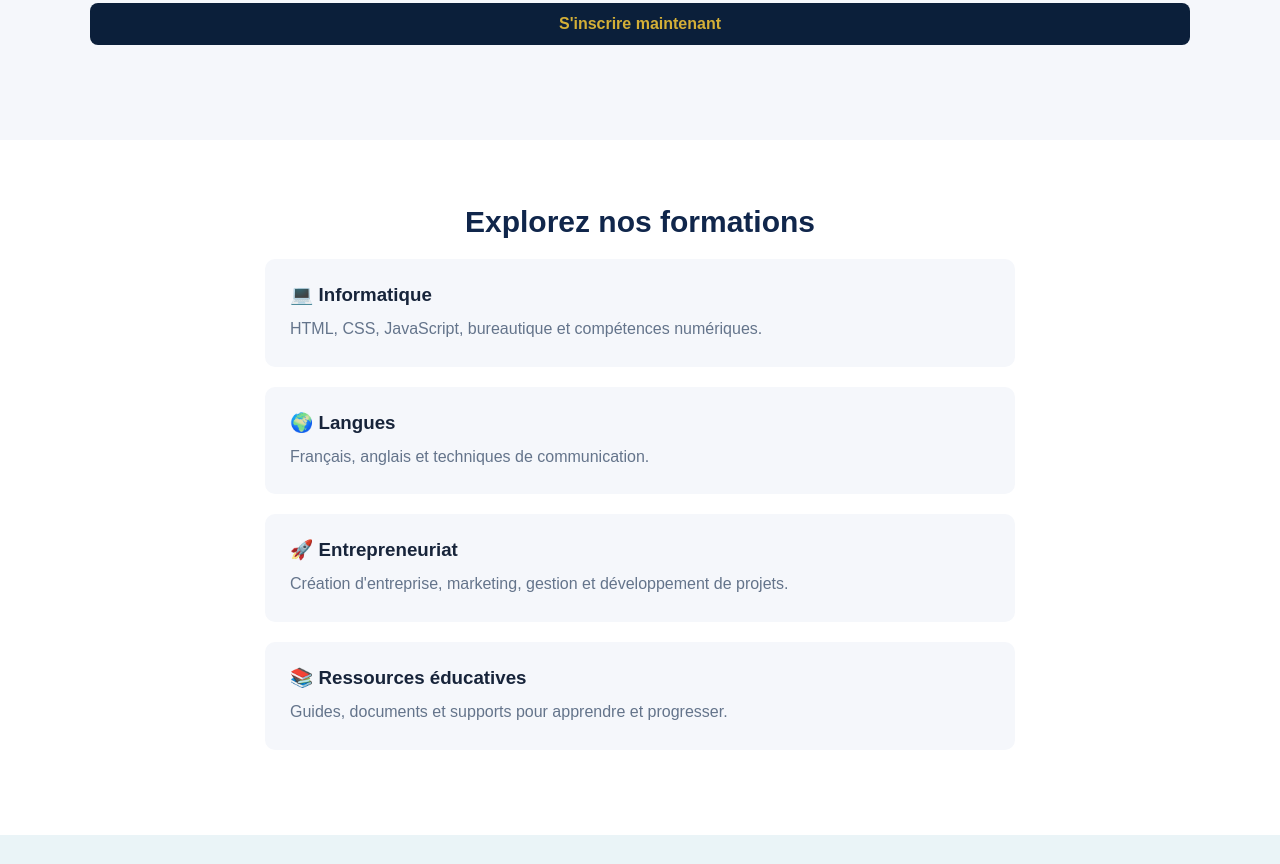
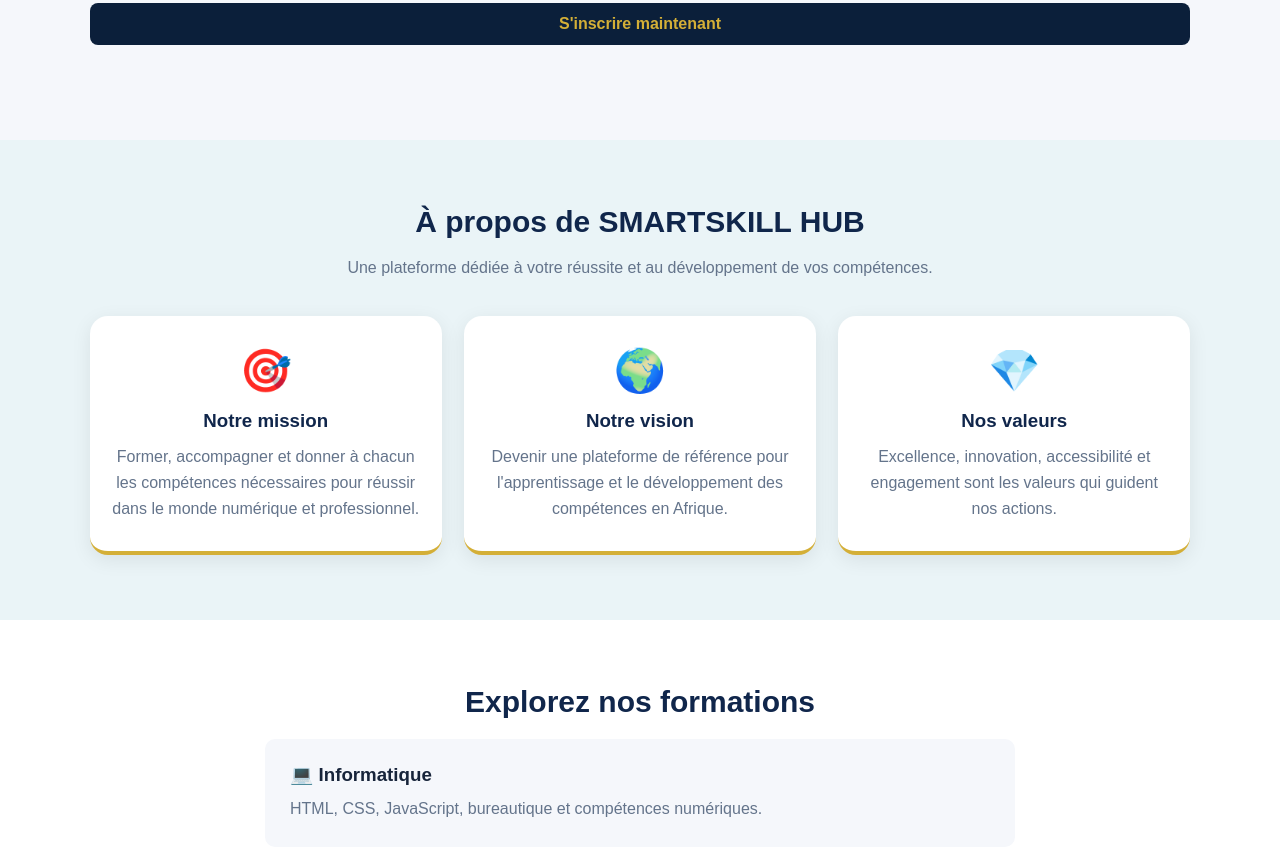
Before and after one commit to Smartkillhub/Smartskill-hub, a plain HTML site: page index.html in a window 1280 px wide. Shown: the part 1138-2002 px from the top of the page. Drawn offline with Linux system fonts and the light colour scheme.

Commit message:
Update index.html

```diff
--- a/index.html
+++ b/index.html
@@ -553,6 +553,54 @@ footer {
 </section>
 
 
+<section id="apropos" class="about">
+
+  <h2 class="section-title"
+      data-fr="À propos de SMARTSKILL HUB"
+      data-en="About SMARTSKILL HUB">
+    À propos de SMARTSKILL HUB
+  </h2>
+
+  <p class="intro"
+     data-fr="Une plateforme dédiée à votre réussite et au développement de vos compétences."
+     data-en="A platform dedicated to your success and skills development.">
+    Une plateforme dédiée à votre réussite et au développement de vos compétences.
+  </p>
+
+  <div class="cards">
+
+    <div class="card">
+      <div class="emoji">🎯</div>
+      <h3 data-fr="Notre mission" data-en="Our Mission">Notre mission</h3>
+      <p data-fr="Former, accompagner et donner à chacun les compétences nécessaires pour réussir dans le monde numérique et professionnel."
+         data-en="Train, support and provide everyone with the skills needed to succeed in the digital and professional world.">
+        Former, accompagner et donner à chacun les compétences nécessaires pour réussir dans le monde numérique et professionnel.
+      </p>
+    </div>
+
+    <div class="card">
+      <div class="emoji">🌍</div>
+      <h3 data-fr="Notre vision" data-en="Our Vision">Notre vision</h3>
+      <p data-fr="Devenir une plateforme de référence pour l'apprentissage et le développement des compétences en Afrique."
+         data-en="Become a leading platform for learning and skills development in Africa.">
+        Devenir une plateforme de référence pour l'apprentissage et le développement des compétences en Afrique.
+      </p>
+    </div>
+
+    <div class="card">
+      <div class="emoji">💎</div>
+      <h3 data-fr="Nos valeurs" data-en="Our Values">Nos valeurs</h3>
+      <p data-fr="Excellence, innovation, accessibilité et engagement sont les valeurs qui guident nos actions."
+         data-en="Excellence, innovation, accessibility and commitment are the values that guide our actions.">
+        Excellence, innovation, accessibilité et engagement sont les valeurs qui guident nos actions.
+      </p>
+    </div>
+
+  </div>
+
+</section>
+
+
 <section class="details">
   <h2 class="section-title"
       data-fr="Explorez nos formations"
```
